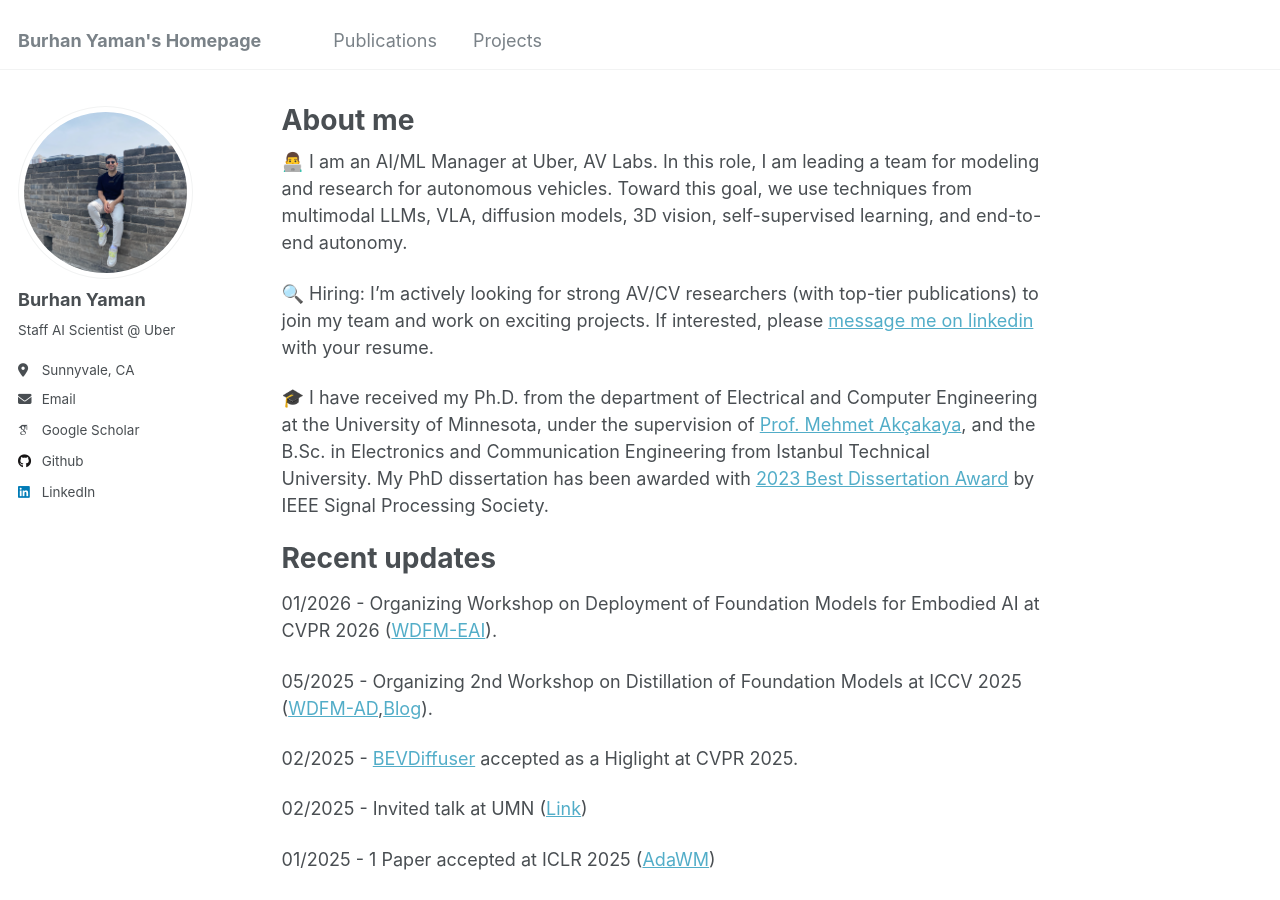
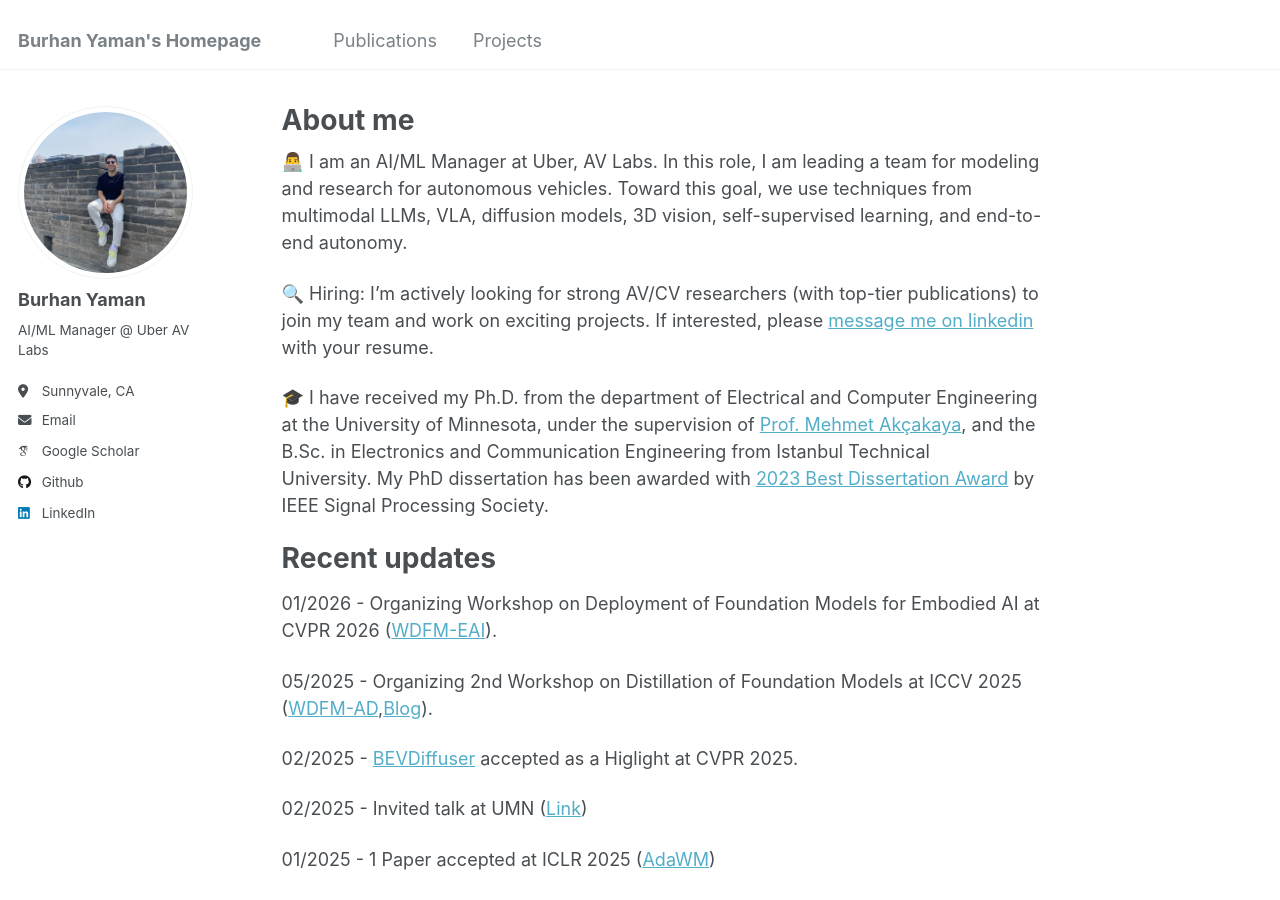
Before and after one commit to byaman14/byaman14.github.io, a Jekyll site: the page built from _pages/about.md, in a window 1280 px wide and 900 px high. Built offline with Jekyll 4.4.1, drawn with Linux system fonts in a browser that asks for light colours; some web fonts are replaced.

Commit message:
Update _config.yml

```diff
--- a/_config.yml
+++ b/_config.yml
@@ -24,7 +24,7 @@ author:
   avatar           : "profile_pic.png"
   name             : "Burhan Yaman"
   pronouns         : # example: "she/her"
-  bio              : "Staff AI Scientist @ Uber "
+  bio              : "AI/ML Manager @ Uber AV Labs "
   location         : "Sunnyvale, CA"
   employer         : #"Uber"
   uri              : # URL
```
